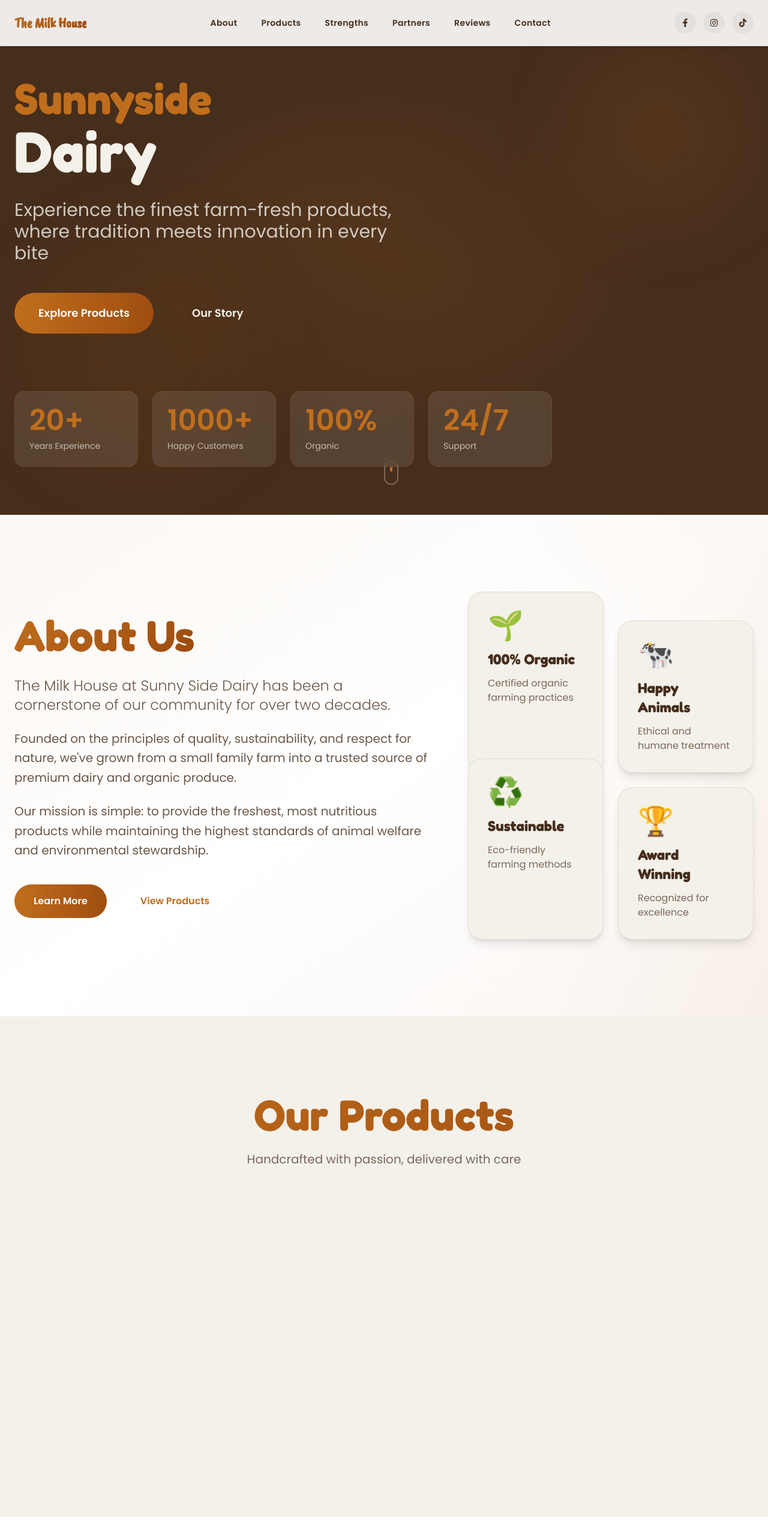
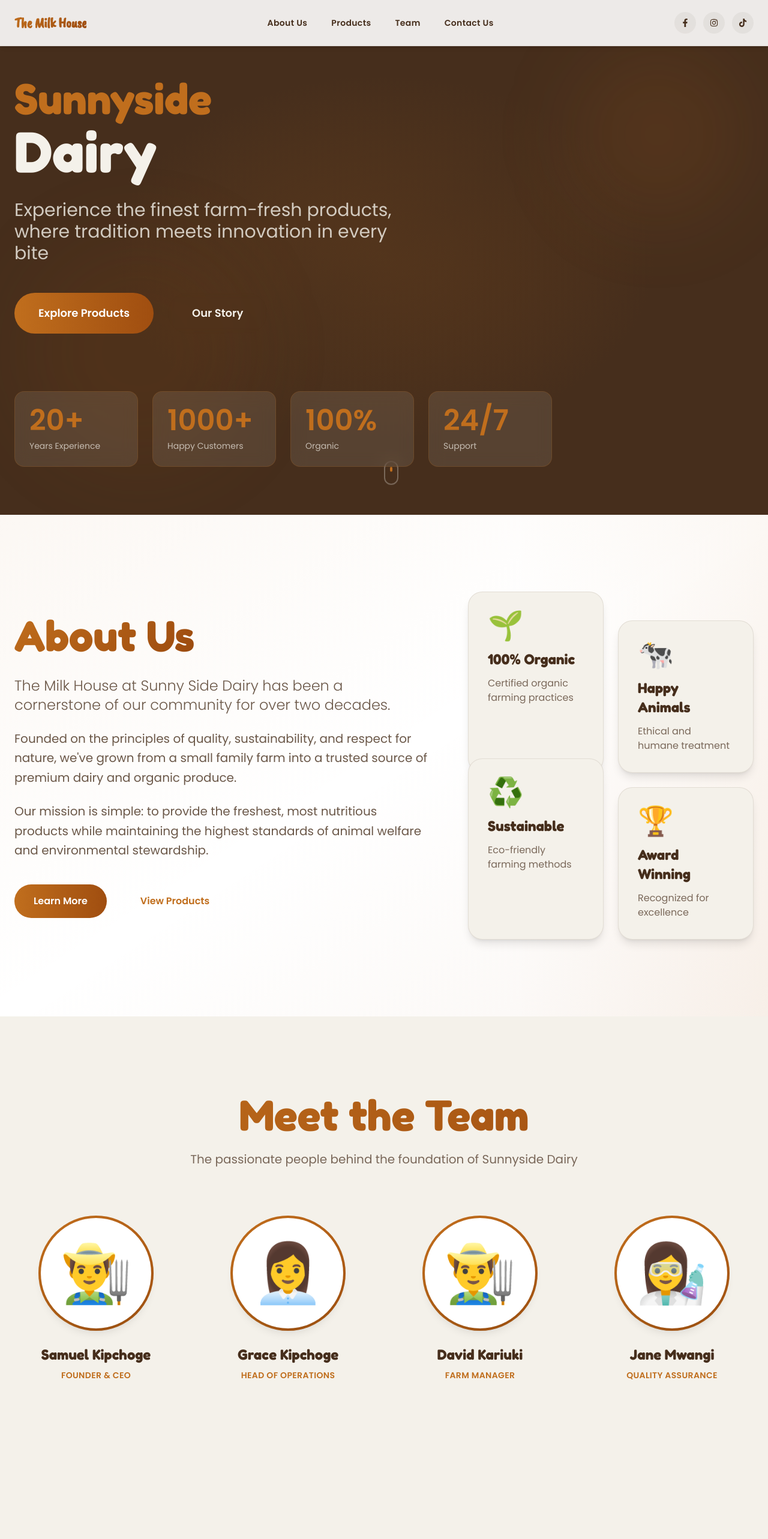
Before and after one commit to Maverick-0508/symmetrical-bassoon, a Next.js app: page / in a window 1280 px wide. Shown: the top 2565 px of the page at 60% size. Built offline with nearby package versions, Linux system fonts and the light colour scheme.

Commit message:
feat: add team members section with animations and update navigation links

```diff
--- a/src/app/page.tsx
+++ b/src/app/page.tsx
@@ -94,6 +94,33 @@ export default function Home() {
       name: 'Sarah Johnson',
       role: 'Health Enthusiast',
       text: 'I love knowing exactly where my food comes from. Outstanding quality and service!',
+    },
+  ]
+
+  const teamMembers = [
+    {
+      id: 1,
+      name: 'Samuel Kipchoge',
+      role: 'Founder & CEO',
+      image: '👨‍🌾',
+    },
+    {
+      id: 2,
+      name: 'Grace Kipchoge',
+      role: 'Head of Operations',
+      image: '👩‍💼',
+    },
+    {
+      id: 3,
+      name: 'David Kariuki',
+      role: 'Farm Manager',
+      image: '👨‍🌾',
+    },
+    {
+      id: 4,
+      name: 'Jane Mwangi',
+      role: 'Quality Assurance',
+      image: '👩‍🔬',
     },
   ]
 
@@ -216,6 +243,19 @@ export default function Home() {
       y: 100,
     })
 
+    // Team members animation
+    gsap.from('.team-member-card', {
+      scrollTrigger: {
+        trigger: '.team-grid',
+        start: 'top 75%',
+      },
+      y: 60,
+      opacity: 0,
+      duration: 0.9,
+      stagger: 0.15,
+      ease: 'power3.out',
+    })
+
     // Testimonials animation
     gsap.from('.testimonial-card', {
       scrollTrigger: {
@@ -282,12 +322,10 @@ export default function Home() {
         <nav className="container mx-auto px-6 py-5 flex justify-between items-center">
           <div className="text-2xl font-bold font-logo gradient-text tracking-tight">The Milk House</div>
           <div className="hidden md:flex gap-10 text-sm font-semibold font-body tracking-wide">
-            <a href="#about" className="hover:text-primary-amber transition-colors duration-300">About</a>
+            <a href="#about" className="hover:text-primary-amber transition-colors duration-300">About Us</a>
             <a href="#products" className="hover:text-primary-amber transition-colors duration-300">Products</a>
-            <a href="#strengths" className="hover:text-primary-amber transition-colors duration-300">Strengths</a>
-            <a href="#partners" className="hover:text-primary-amber transition-colors duration-300">Partners</a>
-            <a href="#testimonials" className="hover:text-primary-amber transition-colors duration-300">Reviews</a>
-            <a href="#contact" className="hover:text-primary-amber transition-colors duration-300">Contact</a>
+            <a href="#team" className="hover:text-primary-amber transition-colors duration-300">Team</a>
+            <a href="#contact" className="hover:text-primary-amber transition-colors duration-300">Contact Us</a>
           </div>
           <div className="flex gap-3">
             {socialLinks.map((social) => (
@@ -420,6 +458,45 @@ export default function Home() {
                 </div>
               </div>
             </div>
+          </div>
+        </div>
+      </section>
+
+      {/* Meet the Team Section */}
+      <section id="team" className="relative py-32 px-6 bg-text-light">
+        <div className="container mx-auto">
+          <div className="text-center mb-20">
+            <h2 className="section-title text-6xl md:text-7xl font-bold font-header mb-6 gradient-text">Meet the Team</h2>
+            <p className="text-primary-brown/70 text-xl max-w-2xl mx-auto font-body">
+              The passionate people behind the foundation of Sunnyside Dairy
+            </p>
+          </div>
+
+          <div className="team-grid grid grid-cols-1 md:grid-cols-2 lg:grid-cols-4 gap-12">
+            {teamMembers.map((member) => (
+              <div
+                key={member.id}
+                className="team-member-card group flex flex-col items-center text-center"
+              >
+                {/* Circular Image Container */}
+                <div className="relative mb-6 w-48 h-48">
+                  <div className="absolute inset-0 rounded-full bg-gradient-to-br from-primary-amber to-accent-orange p-1">
+                    <div className="w-full h-full rounded-full bg-white flex items-center justify-center overflow-hidden group-hover:scale-105 transition-transform duration-300 shadow-lg">
+                      <div className="text-8xl">{member.image}</div>
+                    </div>
+                  </div>
+                  <div className="absolute inset-0 rounded-full border-4 border-primary-amber/20 group-hover:border-primary-amber/50 transition-colors duration-300"></div>
+                </div>
+
+                {/* Member Info */}
+                <h3 className="text-2xl font-bold font-header text-primary-brown mb-2 group-hover:text-primary-amber transition-colors">
+                  {member.name}
+                </h3>
+                <p className="text-sm font-semibold text-primary-amber uppercase tracking-wide">
+                  {member.role}
+                </p>
+              </div>
+            ))}
           </div>
         </div>
       </section>
@@ -575,11 +652,11 @@ export default function Home() {
       {/* Footer */}
       <footer className="relative bg-primary-brown border-t border-primary-amber/20 py-20 px-6">
         <div className="container mx-auto">
-          <div className="grid grid-cols-1 md:grid-cols-4 gap-12 mb-16">
+          <div className="grid grid-cols-1 md:grid-cols-3 gap-12 mb-16">
             {/* Brand */}
-            <div className="md:col-span-1">
+            <div>
               <div className="text-3xl font-bold font-logo text-primary-amber mb-6 tracking-tight">The Milk House</div>
-              <p className="text-text-light/80 mb-6 leading-relaxed font-body">Fresh. Real. From Our Farm to Your Table.</p>
+              <p className="text-text-light/80 mb-6 leading-relaxed font-body">Rooted in tradition. Committed to quality.</p>
               <div className="flex gap-4">
                 {socialLinks.map((social) => (
                   <a
@@ -596,30 +673,19 @@ export default function Home() {
 
             {/* Quick Links */}
             <div>
-              <h3 className="text-lg font-bold font-header mb-6 text-primary-amber">Quick Links</h3>
+              <h3 className="text-lg font-bold font-header mb-6 text-primary-amber">Menu</h3>
               <ul className="space-y-3 font-body">
                 <li><a href="#about" className="text-text-light/80 hover:text-primary-amber transition-colors duration-300">About Us</a></li>
+                <li><a href="#team" className="text-text-light/80 hover:text-primary-amber transition-colors duration-300">Team</a></li>
                 <li><a href="#products" className="text-text-light/80 hover:text-primary-amber transition-colors duration-300">Products</a></li>
-                <li><a href="#strengths" className="text-text-light/80 hover:text-primary-amber transition-colors duration-300">Our Strengths</a></li>
-                <li><a href="#partners" className="text-text-light/80 hover:text-primary-amber transition-colors duration-300">Partners</a></li>
-              </ul>
-            </div>
-
-            {/* Resources */}
-            <div>
-              <h3 className="text-lg font-bold font-header mb-6 text-primary-amber">Resources</h3>
-              <ul className="space-y-3 font-body">
-                <li><a href="#testimonials" className="text-text-light/80 hover:text-primary-amber transition-colors duration-300">Reviews</a></li>
                 <li><a href="#contact" className="text-text-light/80 hover:text-primary-amber transition-colors duration-300">Contact</a></li>
-                <li><a href="#" className="text-text-light/80 hover:text-primary-amber transition-colors duration-300">FAQ</a></li>
-                <li><a href="#" className="text-text-light/80 hover:text-primary-amber transition-colors duration-300">Blog</a></li>
               </ul>
             </div>
 
             {/* Contact Info */}
             <div>
-              <h3 className="text-lg font-bold font-header mb-6 text-primary-amber">Contact</h3>
-              <ul className="space-y-3 text-text-light/80 font-body">
+              <h3 className="text-lg font-bold font-header mb-6 text-primary-amber">Get in Touch</h3>
+              <ul className="space-y-4 text-text-light/80 font-body">
                 <li className="flex items-start">
                   <span className="mr-2">📍</span>
                   <span>Sunnyside Farm<br />Karura ka Nyungu, Kiambu County</span>
@@ -630,12 +696,8 @@ export default function Home() {
             </div>
           </div>
 
-          <div className="border-t border-text-light/10 pt-10 flex flex-col md:flex-row justify-between items-center">
-            <p className="text-text-light/60 text-sm mb-4 md:mb-0 font-body">© 2026 The Milk House - Sunnyside Dairy. All rights reserved.</p>
-            <div className="flex gap-6">
-              <a href="#" className="text-text-light/60 text-sm hover:text-primary-amber transition-colors font-body">Privacy Policy</a>
-              <a href="#" className="text-text-light/60 text-sm hover:text-primary-amber transition-colors font-body">Terms of Service</a>
-            </div>
+          <div className="border-t border-text-light/10 pt-10">
+            <p className="text-text-light/60 text-sm text-center font-body">© 2026 The Milk House - Sunnyside Dairy. All rights reserved.</p>
           </div>
         </div>
       </footer>
```
